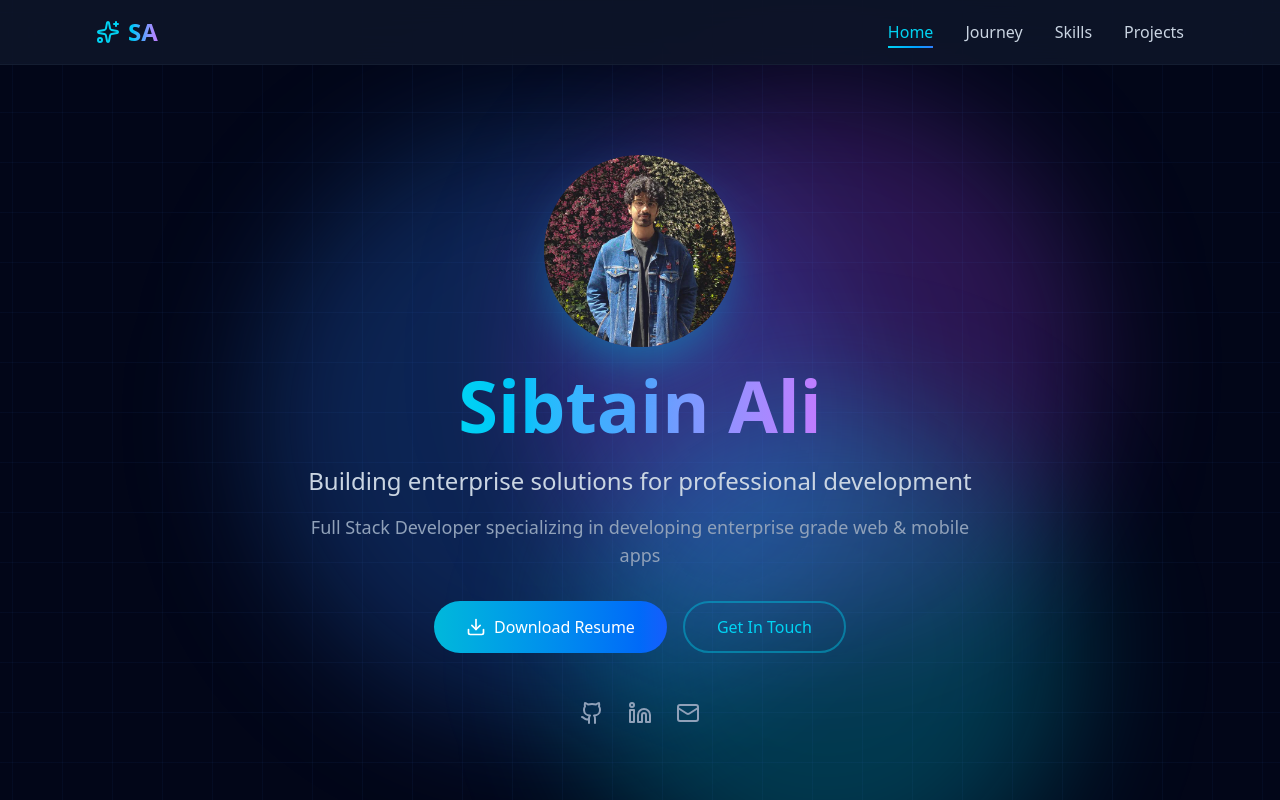
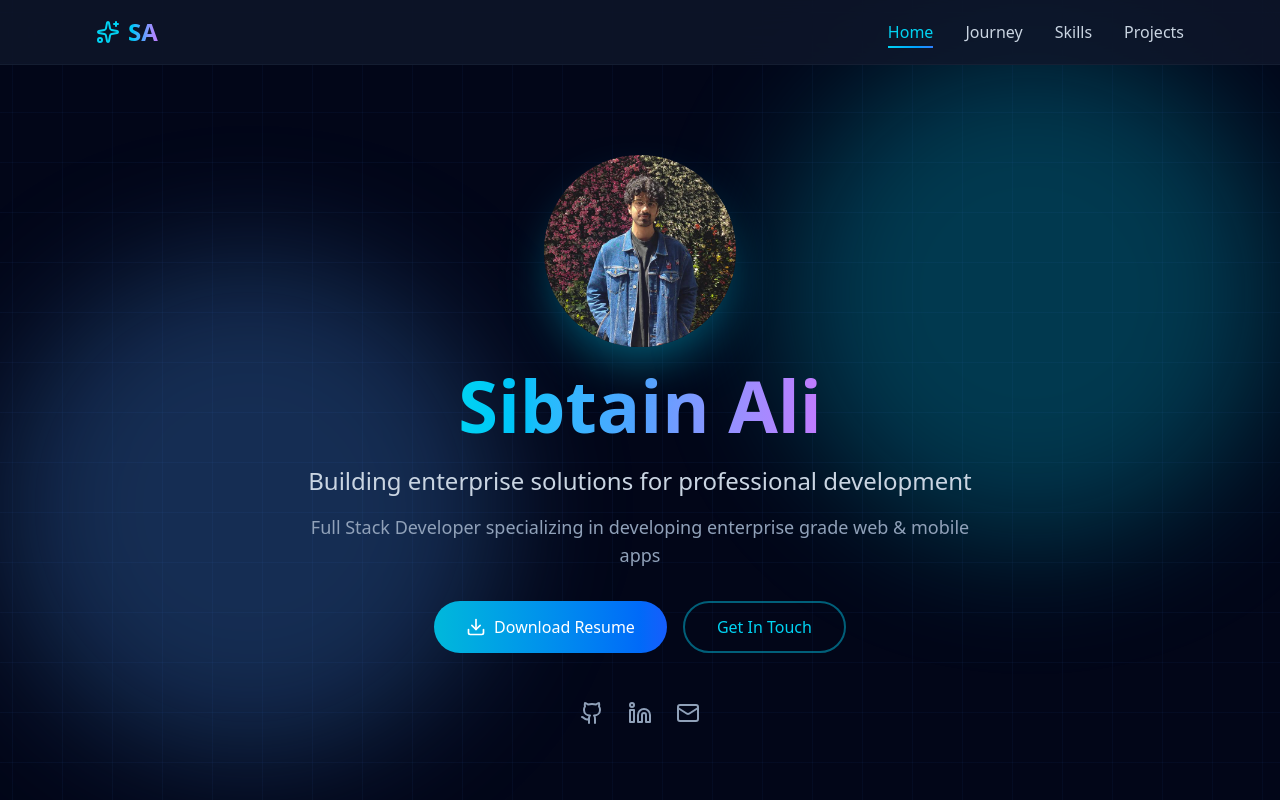
Before and after one commit to sibti-ali/Personal_portfolio, a React (Vite) app in the folder frontend/: page / in a window 1280 px wide. Shown: the top 800 px of the page. Built offline with nearby package versions, Linux system fonts and the light colour scheme.

Commit message:
better animations, updated CV (Need to but in drive instead)

```diff
--- a/frontend/src/Pages/FluidBackgroud.tsx
+++ b/frontend/src/Pages/FluidBackgroud.tsx
@@ -1,54 +1,46 @@
 import { useEffect, useState } from "react";
 
-export function FluidBackground({ mousePosition }: { mousePosition: { x: number; y: number } }) {
-  const [smoothPos, setSmoothPos] = useState({ x: 0, y: 0 });
+export function FluidBackground() {
+  const [offset, setOffset] = useState(0);
 
-  // Smoothly interpolate between current and target mouse position
   useEffect(() => {
     let animationFrame: number;
+    let startTime = Date.now();
+
     const animate = () => {
-      setSmoothPos((prev) => ({
-        x: prev.x + (mousePosition.x - prev.x) * 0.08,
-        y: prev.y + (mousePosition.y - prev.y) * 0.08,
-      }));
+      const elapsed = Date.now() - startTime;
+      const newOffset = Math.sin(elapsed * 0.0006) * 80;
+      setOffset(newOffset);
       animationFrame = requestAnimationFrame(animate);
     };
+
     animationFrame = requestAnimationFrame(animate);
     return () => cancelAnimationFrame(animationFrame);
-  }, [mousePosition]);
+  }, []);
 
   return (
     <>
       {/* Glowing Gradient Orbs */}
       <div
-        className="absolute w-[600px] h-[600px] bg-blue-500/25 rounded-full blur-3xl transition-transform duration-200"
+        className="absolute w-[500px] h-[500px] bg-blue-400/25 rounded-full blur-3xl"
         style={{
-          top: "15%",
-          left: "20%",
-          transform: `translate(${smoothPos.x * 0.5}px, ${smoothPos.y * 0.5}px)`,
+          bottom: "0%",
+          left: "0%",
+          transform: `translateY(${offset}px)`,
         }}
       ></div>
 
       <div
-        className="absolute w-[550px] h-[550px] bg-purple-500/25 rounded-full blur-3xl transition-transform duration-200"
+        className="absolute w-[500px] h-[500px] bg-cyan-400/25 rounded-full blur-3xl"
         style={{
-          bottom: "20%",
-          right: "15%",
-          transform: `translate(${smoothPos.x * -0.5}px, ${smoothPos.y * -0.5}px)`,
-        }}
-      ></div>
-
-      <div
-        className="absolute w-[500px] h-[500px] bg-cyan-400/25 rounded-full blur-3xl transition-transform duration-200"
-        style={{
-          top: "50%",
-          left: "45%",
-          transform: `translate(${smoothPos.x * 0.5}px, ${smoothPos.y * 0.5}px)`,
+          top: "0%",
+          right: "0%",
+          transform: `translateY(${-offset}px)`,
         }}
       ></div>
 
       {/* Animated Grid */}
-      <div className="absolute inset-0 bg-[linear-gradient(rgba(59,130,246,0.05)_1px,transparent_1px),linear-gradient(90deg,rgba(59,130,246,0.05)_1px,transparent_1px)] bg-[size:50px_50px] animate-gridmove"></div>
+      <div className="absolute inset-0 bg-[linear-gradient(rgba(59,130,246,0.05)_1px,transparent_1px),linear-gradient(90deg,rgba(59,130,246,0.05)_1px,transparent_1px)] bg-[size:50px_50px] animate-gridmove pointer-events-none"></div>
     </>
   );
 }
--- a/frontend/src/Pages/Home.tsx
+++ b/frontend/src/Pages/Home.tsx
@@ -102,10 +102,7 @@ export default function Home() {
       {/* Animated Background */}
       <div className="fixed inset-0 overflow-hidden pointer-events-none">
         <div className="w-full">
-          <FluidBackground mousePosition={{
-            x: mousePosition.x,
-            y: mousePosition.y
-          }} />
+          <FluidBackground />
         </div>
         {/* <div className="absolute inset-0 bg-[linear-gradient(rgba(59,130,246,0.05)_1px,transparent_1px),linear-gradient(90deg,rgba(59,130,246,0.05)_1px,transparent_1px)] bg-[size:50px_50px]"></div> */}
       </div>
```
Also changed, not shown: 1 other file (tests, documents, lock files or other folders).
